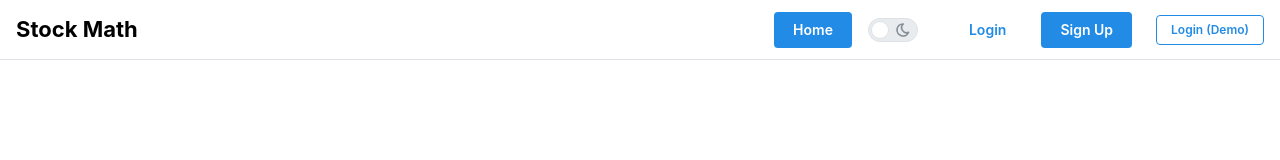
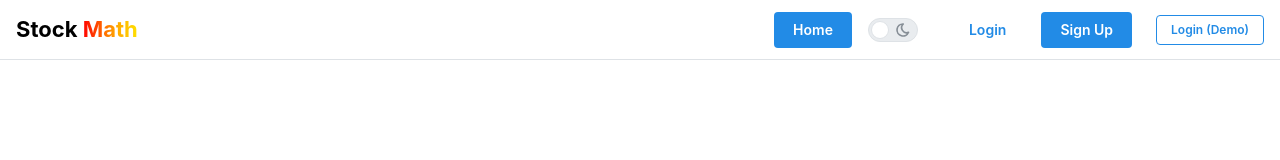
Before and after one commit to ranjithprabhuk/stock-math, a React (Create React App) app: page / in a window 1280 px wide. Shown: the top 160 px of the page. Built offline with nearby package versions, Linux system fonts and the light colour scheme.

Commit message:
fix: favicon change and header displayed in a fancy way

```diff
--- a/src/components/layout/Header.tsx
+++ b/src/components/layout/Header.tsx
@@ -27,7 +27,7 @@ const Header: React.FC<HeaderProps> = () => {
       <Group justify="space-between" style={{ width: '100%' }}>
         <div className="logo-container">
           <Title order={3} className="logo-text">
-            Stock Math
+            Stock <span className={'gradient-text'}>Math</span>
           </Title>
         </div>
 
```
Also changed, not shown: 1 other file (tests, documents, lock files or other folders).
